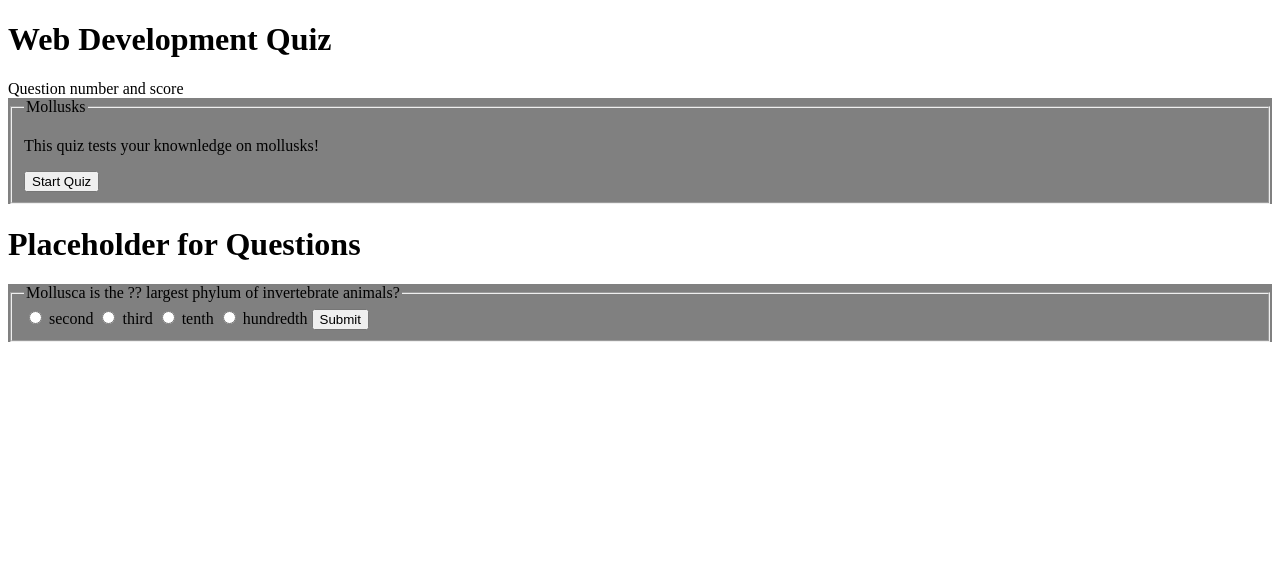
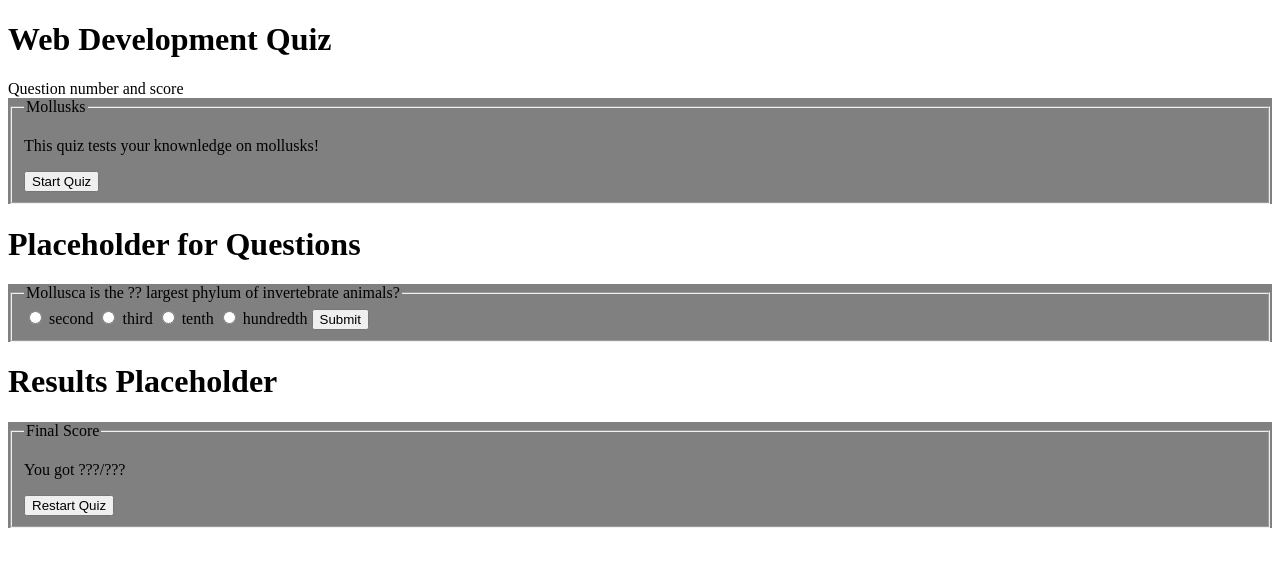
Before and after one commit to KidKellogg/quiz-app-implementation, a plain HTML site: page index.html in a window 1280 px wide. Drawn offline with Linux system fonts and the light colour scheme.

Commit message:
Added results placeholder

```diff
--- a/index.html
+++ b/index.html
@@ -46,6 +46,14 @@
             </fieldset>
         </form>
     </div>
+    <h1>Results Placeholder</h1>
+    <div class="question-area">
+        <fieldset>
+            <legend>Final Score</legend>
+            <p>You got ???/???</p>
+            <button type="button" id="restart">Restart Quiz</button>
+        </fieldset>
+    </div>
 </body>
 
 </html>
```
Also changed, not shown: 1 other file.
